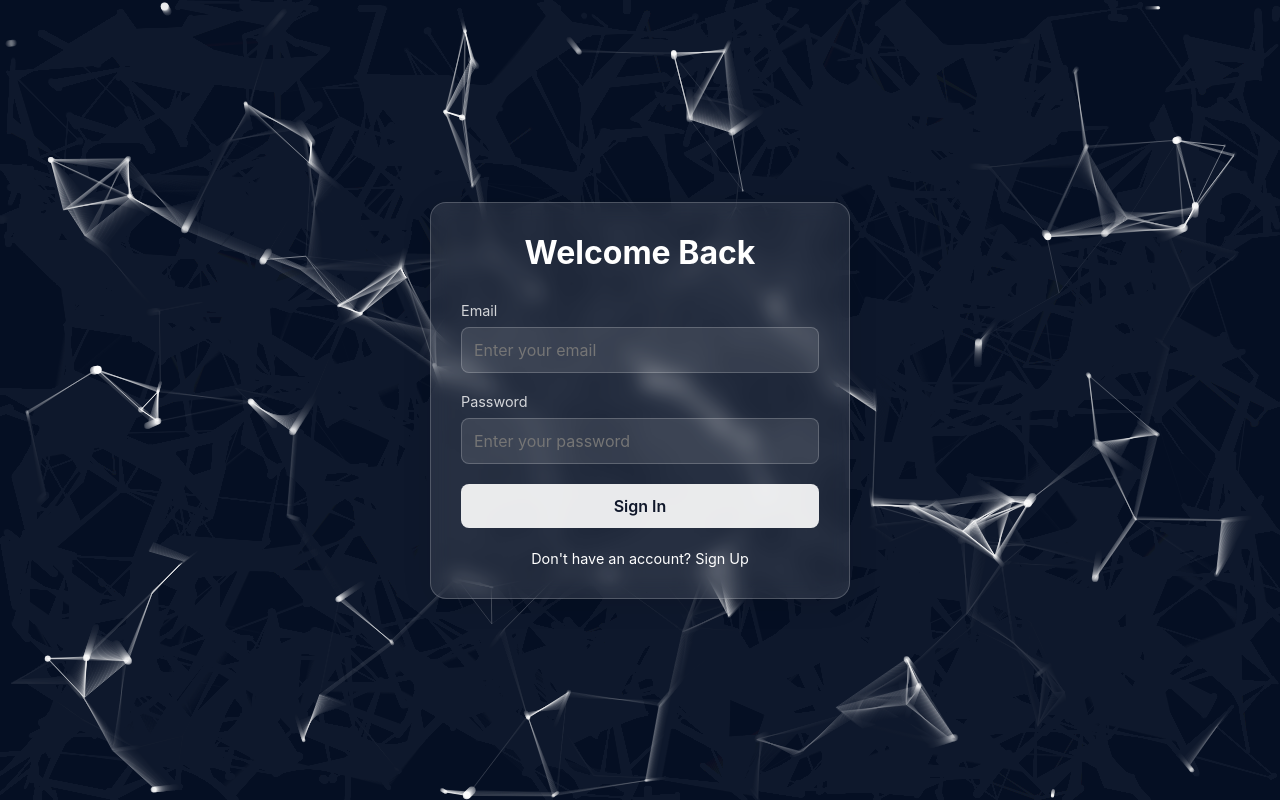
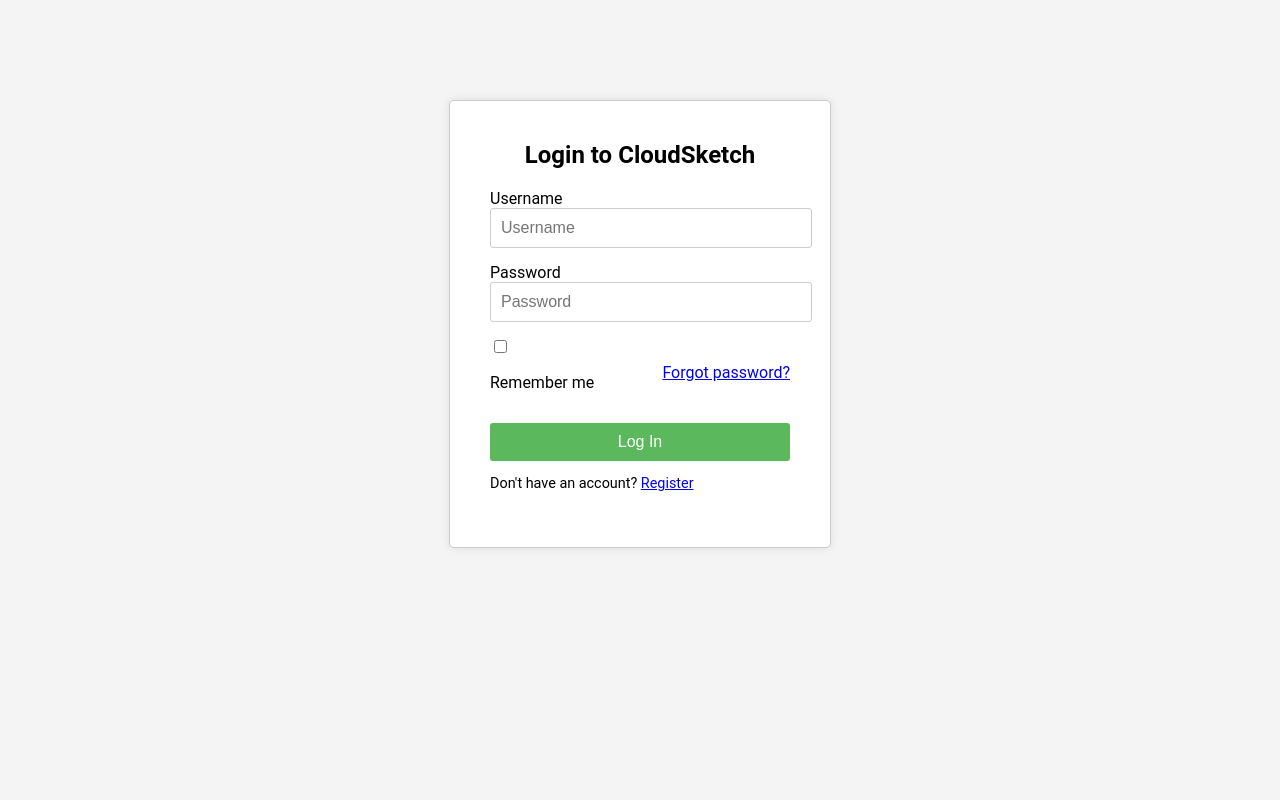
Before and after one commit to SandiriSpoorthiReddy/cloudsketch, a Flask app: page / in a window 1280 px wide. Run offline with Flask 3, Linux system fonts and the light colour scheme.

Commit message:
Your commit message here

```diff
--- a/app.py
+++ b/app.py
@@ -6,36 +6,39 @@
 
 @app.route('/')
 def home():
-    return render_template('login.html')  # Renders the HTML form
+    return render_template('login.html')
 
-@app.route('/login', methods=['POST'])
+@app.route('/login', methods=['GET', 'POST'])
 def login():
-    username = request.form.get('email')  # Updated form field names
-    password = request.form.get('password')
+    if request.method == 'POST':
+        username = request.form.get('Username')
+        password = request.form.get('Password')
 
-    # Mocked validation for simplicity
-    if username == 'user@gmail.com' and password == 'pass':
-        session['logged_in'] = True
-        return redirect(url_for('index'))
-    else:
-        flash("Invalid username or password")
-        return redirect(url_for('home'))
+        # Add actual validation (mocked here for simplicity)
+        if username == 'user@gmail.com' and password == 'pass':
+            session['logged_in'] = True  # Set session status
+            return redirect(url_for('index'))
+        else:
+            flash("Invalid username or password")
+            return redirect(url_for('home'))
+
+    return render_template('login.html')
 
 @app.route('/index')
 def index():
-    if not session.get('logged_in'):  # Ensure the user is logged in
+    if not session.get('logged_in'):  # Check if user is logged in
         flash("Please log in first.")
         return redirect(url_for('home'))
-    return render_template('index.html')  # Create an `index.html` template
+    return render_template('index.html')
 
 @app.route('/run_hand_detection')
 def run_hand_detection():
-    if not session.get('logged_in'):
+    if not session.get('logged_in'):  # Ensure user is logged in
         flash("Please log in first.")
         return redirect(url_for('home'))
 
     try:
-        # Run the HandDetection.py script
+        # Run HandDetection.py and capture output
         result = subprocess.run(['python', 'HandDetection.py'], check=True, capture_output=True, text=True)
         flash('Hand detection script ran successfully.')
         return redirect(url_for('index'))
--- a/templates/login.html
+++ b/templates/login.html
@@ -3,241 +3,37 @@
 <head>
     <meta charset="UTF-8">
     <meta name="viewport" content="width=device-width, initial-scale=1.0">
-    <style>
-        * {
-            margin: 0;
-            padding: 0;
-            box-sizing: border-box;
-            font-family: -apple-system, system-ui, BlinkMacSystemFont;
-        }
-
-        body {
-            min-height: 100vh;
-            display: flex;
-            align-items: center;
-            justify-content: center;
-            background: #0f172a;
-            overflow: hidden;
-        }
-
-        #canvas-background {
-            position: fixed;
-            top: 0;
-            left: 0;
-            width: 100%;
-            height: 100%;
-            z-index: -1;
-        }
-
-        .container {
-            width: 420px;
-            backdrop-filter: blur(10px);
-            background: rgba(255, 255, 255, 0.1);
-            border: 1px solid rgba(255, 255, 255, 0.2);
-            border-radius: 16px;
-            padding: 30px;
-            color: white;
-            box-shadow: 0 4px 30px rgba(0, 0, 0, 0.1);
-        }
-
-        h1 {
-            text-align: center;
-            font-size: 2rem;
-            margin-bottom: 30px;
-        }
-
-        .input-group {
-            margin-bottom: 20px;
-        }
-
-        label {
-            display: block;
-            margin-bottom: 8px;
-            font-size: 0.9rem;
-            color: rgba(255, 255, 255, 0.8);
-        }
-
-        input {
-            width: 100%;
-            padding: 12px;
-            background: rgba(255, 255, 255, 0.1);
-            border: 1px solid rgba(255, 255, 255, 0.2);
-            border-radius: 8px;
-            color: white;
-            font-size: 1rem;
-            transition: all 0.3s ease;
-        }
-
-        input:focus {
-            outline: none;
-            border-color: rgba(255, 255, 255, 0.5);
-            background: rgba(255, 255, 255, 0.15);
-        }
-
-        button {
-            width: 100%;
-            padding: 12px;
-            background: rgba(255, 255, 255, 0.9);
-            border: none;
-            border-radius: 8px;
-            color: #0f172a;
-            font-size: 1rem;
-            font-weight: 600;
-            cursor: pointer;
-            transition: all 0.3s ease;
-        }
-
-        button:hover {
-            background: white;
-            transform: translateY(-2px);
-        }
-
-        .toggle {
-            text-align: center;
-            margin-top: 20px;
-        }
-
-        .toggle a {
-            color: white;
-            text-decoration: none;
-            font-size: 0.9rem;
-        }
-    </style>
+    <title>Login Form - CloudSketch</title>
+    <link rel="stylesheet" href="{{ url_for('static', filename='login.css') }}">
 </head>
 <body>
-    <canvas id="canvas-background"></canvas>
+    <div class="wrapper">
+        <div class="follower"></div>
+        <form action="{{ url_for('login') }}" method="POST">
+            <h2>Login to CloudSketch</h2>
+            <div class="input-field">
+                <label for="Username">Username</label>
+                <input type="text" name="Username" required placeholder="Username">
 
-    <div class="container">
-        <h1 id="formTitle">Welcome Back</h1>
-        <form id="authForm">
-            <div class="input-group name-group" style="display: none;">
-                <label for="name">Full Name</label>
-                <input type="text" id="name" placeholder="Enter your name">
             </div>
-            <div class="input-group">
-                <label for="email">Email</label>
-                <input type="email" id="email" placeholder="Enter your email">
+            <div class="input-field">
+                <label for="Password">Password</label>
+                <input type="password" name="Password" required placeholder="Password">
+
             </div>
-            <div class="input-group">
-                <label for="password">Password</label>
-                <input type="password" id="password" placeholder="Enter your password">
+            <div class="forget">
+                <label for="remember">
+                    <input type="checkbox" id="remember">
+                    <p>Remember me</p>
+                </label>
+                <a href="#">Forgot password?</a>
             </div>
-            <button type="submit">Sign In</button>
-        </form>
-        <div class="toggle">
-            <a href="#" id="toggleAuth">Don't have an account? Sign Up</a>
-        </div>
-    </div>
+            <button type="submit">Log In</button>
+            <div class="register">
+                <p>Don't have an account? <a href="#">Register</a></p>
+            </div>
+        </form></div>
 
-    <script>
-        const canvas = document.getElementById('canvas-background');
-        const ctx = canvas.getContext('2d');
-
-        // Set canvas size
-        function resizeCanvas() {
-            canvas.width = window.innerWidth;
-            canvas.height = window.innerHeight;
-        }
-        resizeCanvas();
-        window.addEventListener('resize', resizeCanvas);
-
-        // Particle class
-        class Particle {
-            constructor() {
-                this.reset();
-            }
-
-            reset() {
-                this.x = Math.random() * canvas.width;
-                this.y = Math.random() * canvas.height;
-                this.size = Math.random() * 3 + 1;
-                this.speedX = Math.random() * 2 - 1;
-                this.speedY = Math.random() * 2 - 1;
-                this.life = Math.random() * 100;
-            }
-
-            update() {
-                this.x += this.speedX;
-                this.y += this.speedY;
-                this.life--;
-
-                if (this.life < 0 ||
-                    this.x < 0 || this.x > canvas.width ||
-                    this.y < 0 || this.y > canvas.height) {
-                    this.reset();
-                }
-            }
-
-            draw() {
-                ctx.beginPath();
-                ctx.arc(this.x, this.y, this.size, 0, Math.PI * 2);
-                ctx.fillStyle = `rgba(255, 255, 255, ${this.life / 100})`;
-                ctx.fill();
-            }
-        }
-
-        // Create particles
-        const particles = Array(100).fill().map(() => new Particle());
-
-        // Animation
-        function animate() {
-            ctx.fillStyle = 'rgba(15, 23, 42, 0.1)';
-            ctx.fillRect(0, 0, canvas.width, canvas.height);
-
-            particles.forEach(particle => {
-                particle.update();
-                particle.draw();
-            });
-
-            // Draw connecting lines
-            particles.forEach((p1, i) => {
-                particles.slice(i + 1).forEach(p2 => {
-                    const dx = p1.x - p2.x;
-                    const dy = p1.y - p2.y;
-                    const distance = Math.sqrt(dx * dx + dy * dy);
-
-                    if (distance < 100) {
-                        ctx.beginPath();
-                        ctx.moveTo(p1.x, p1.y);
-                        ctx.lineTo(p2.x, p2.y);
-                        ctx.strokeStyle = `rgba(255, 255, 255, ${(100 - distance) / 100})`;
-                        ctx.stroke();
-                    }
-                });
-            });
-
-            requestAnimationFrame(animate);
-        }
-        animate();
-
-        // Form toggle logic
-        let isLogin = true;
-        const toggleAuth = document.getElementById('toggleAuth');
-        const formTitle = document.getElementById('formTitle');
-        const nameGroup = document.querySelector('.name-group');
-        const submitButton = document.querySelector('button');
-
-        toggleAuth.addEventListener('click', (e) => {
-            e.preventDefault();
-            isLogin = !isLogin;
-
-            if (isLogin) {
-                formTitle.textContent = 'Welcome Back';
-                nameGroup.style.display = 'none';
-                submitButton.textContent = 'Sign In';
-                toggleAuth.textContent = "Don't have an account? Sign Up";
-            } else {
-                formTitle.textContent = 'Create Account';
-                nameGroup.style.display = 'block';
-                submitButton.textContent = 'Sign Up';
-                toggleAuth.textContent = 'Already have an account? Sign In';
-            }
-        });
-
-        document.getElementById('authForm').addEventListener('submit', (e) => {
-            e.preventDefault();
-            console.log('Form submitted:', isLogin ? 'Login' : 'Signup');
-        });
-    </script>
+    <script src="{{ url_for('static', filename='login.js') }}"></script>
 </body>
 </html>
```
Also changed, not shown: netlify.toml.
